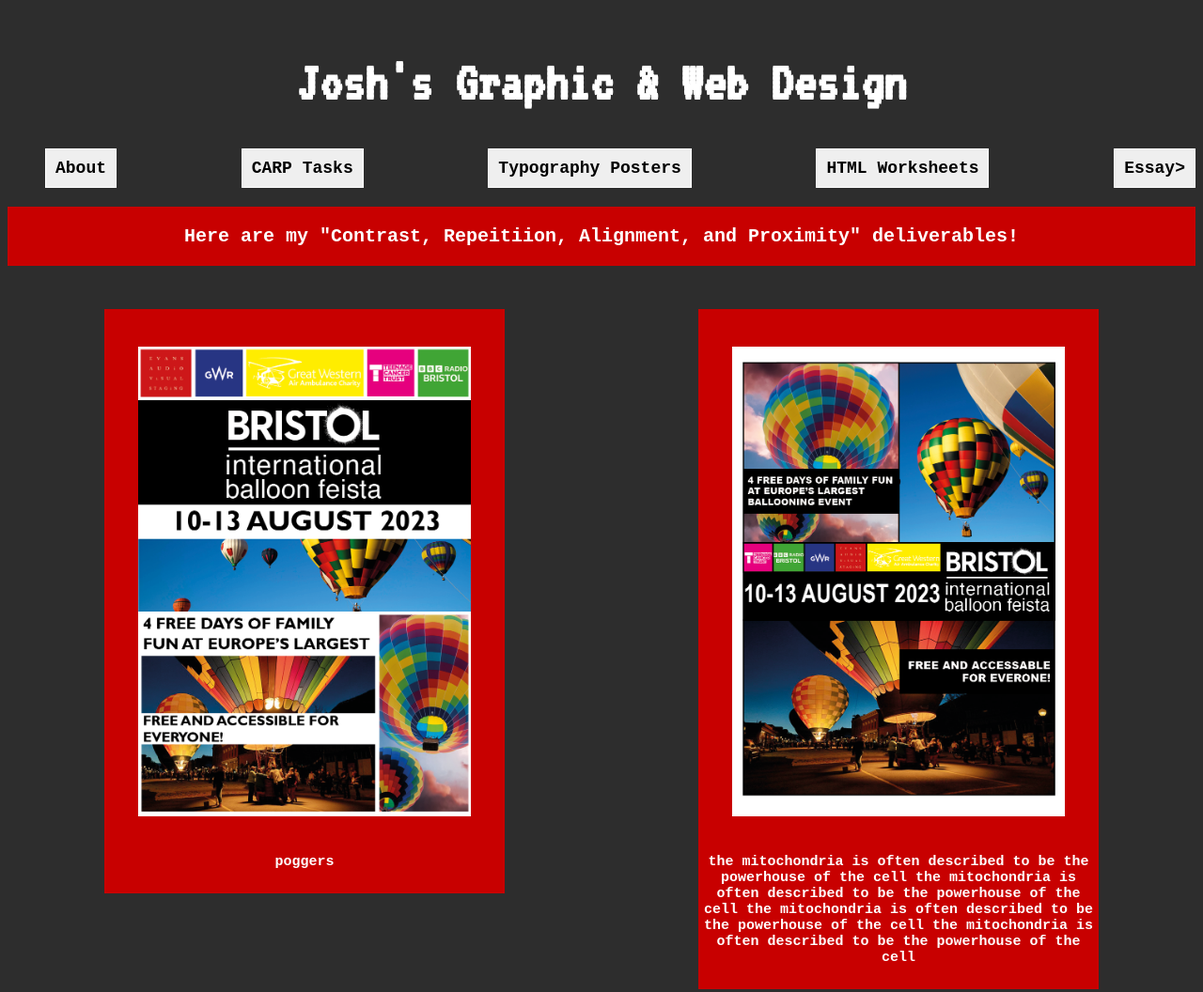
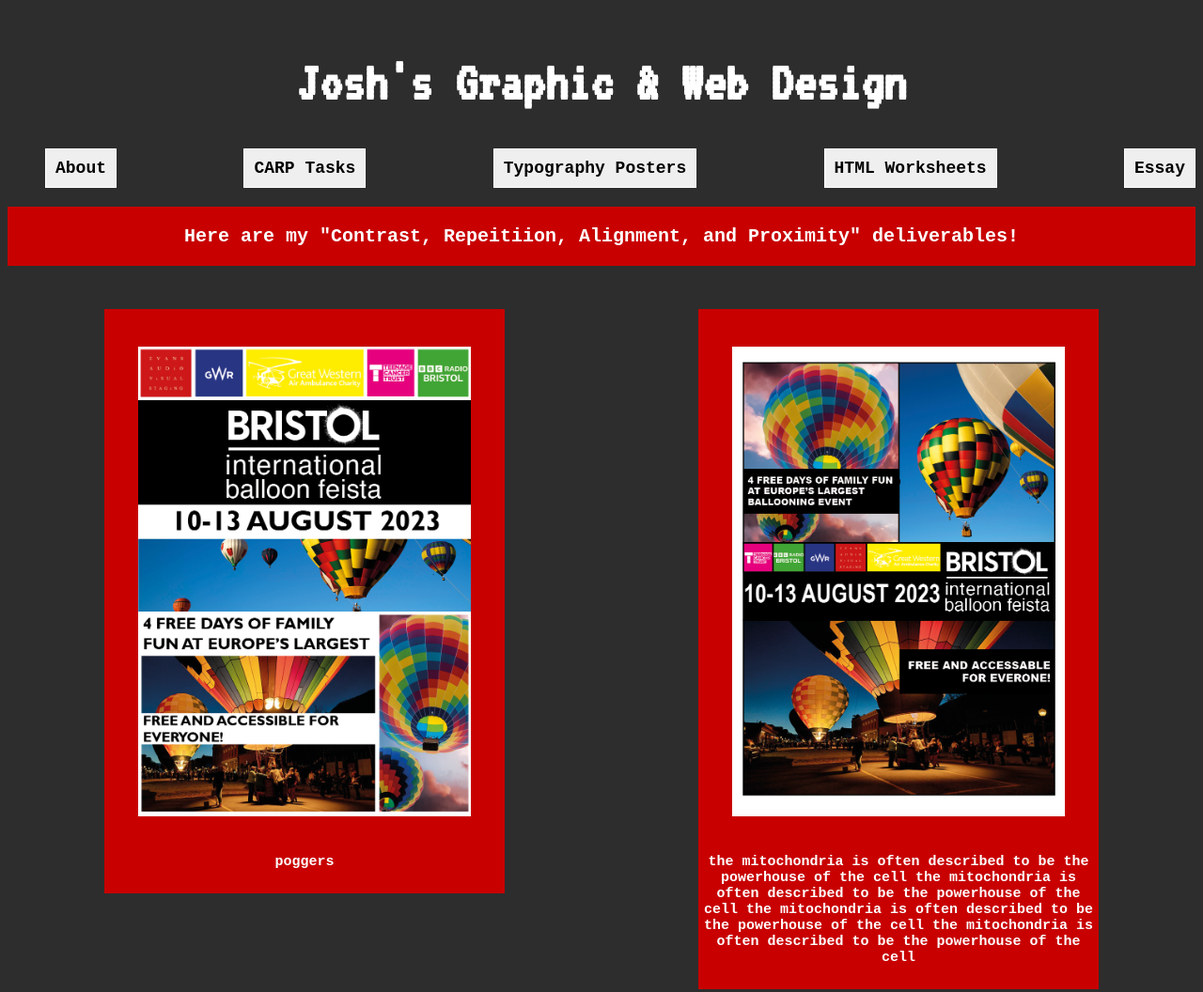
Before and after one commit to 32Joshudan/WebsiteHandIn, a plain HTML site: page carp.html in a window 1280 px wide. Shown: the top 1056 px of the page at 94% size. Drawn offline with Linux system fonts and the light colour scheme.

Commit message:
Update carp.html

```diff
--- a/carp.html
+++ b/carp.html
@@ -25,7 +25,7 @@
                 <button class="push">CARP Tasks</button>
                 <a href="typography.html"><button class="push">Typography Posters</button></a>
                 <a href="worksheet_menu.html"><button class="push">HTML Worksheets</button></a>
-                <a href="essay.html"><button class="push">Essay></button></a>
+                <a href="essay.html"><button class="push">Essay</button></a>
             </div>
         </ul>
 
```
